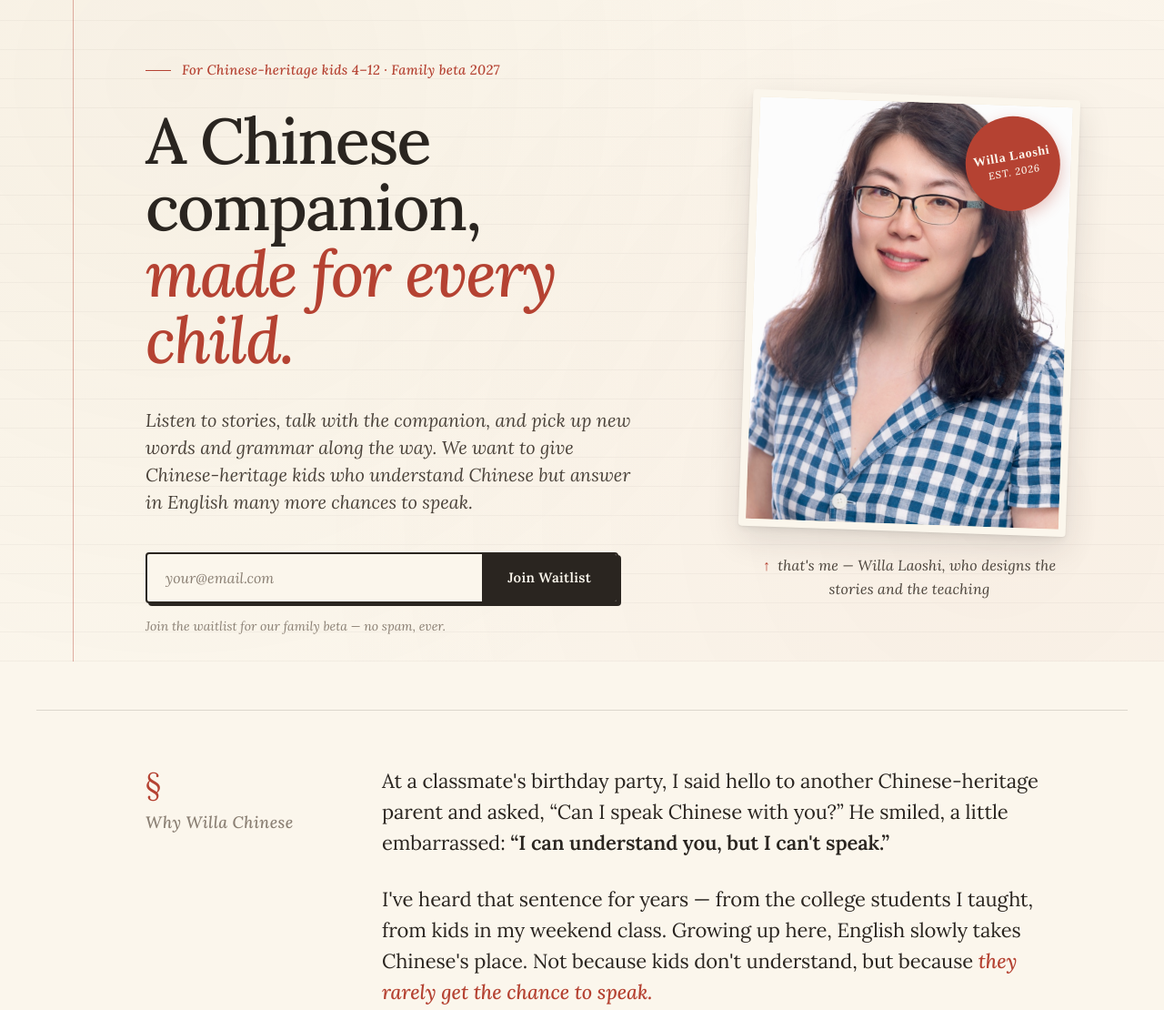
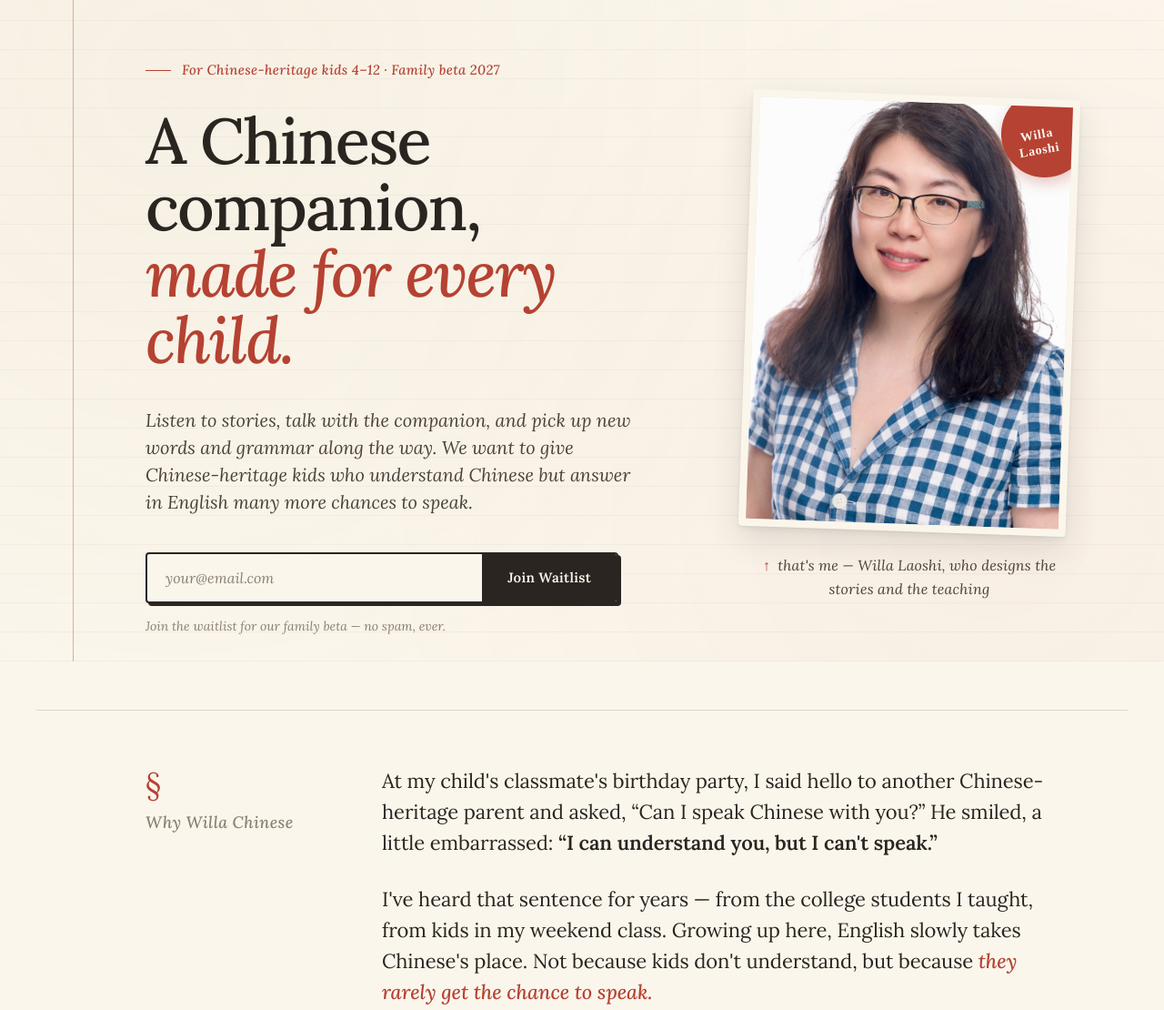
Before and after one commit to ewwanani/willachinese-landing, a plain HTML site: page index.html in a window 1280 px wide. Shown: the part 73-1183 px from the top of the page at 91% size. Drawn offline with Linux system fonts and the light colour scheme.

Commit message:
Stamp: original position, two-line text, no EST

```diff
--- a/index.html
+++ b/index.html
@@ -347,10 +347,12 @@ h1 em {
 
 .portrait-stamp {
   position: absolute;
-  top: 12px;
-  right: 12px;
-  width: 104px;
-  height: 104px;
+  top: -18px;
+  right: -18px;
+  width: 96px;
+  height: 96px;
+  padding: 18px 18px 0 0;
+  box-sizing: border-box;
   background: var(--accent);
   color: var(--paper);
   border-radius: 50%;
@@ -370,7 +372,6 @@ h1 em {
   font-weight: 600;
   font-size: 14px;
   padding: 0 8px;
-  margin-bottom: 3px;
   letter-spacing: 0.05em;
 }
 
@@ -603,7 +604,7 @@ html[lang="zh-CN"] h1 { font-size: clamp(36px, 4.6vw, 62px); line-height: 1.2; }
   .form-row { flex-direction: column; }
   .form-row button { width: 100%; }
   .portrait-stamp { width: 76px; height: 76px; }
-  .portrait-stamp .zh-stamp { font-size: 17px; }
+  .portrait-stamp .zh-stamp { font-size: 12px; }
   .portrait-stamp .est { font-size: 9px; }
   .manifesto-label { font-size: 16px; }
 }
@@ -668,8 +669,7 @@ html[lang="zh-CN"] h1 { font-size: clamp(36px, 4.6vw, 62px); line-height: 1.2; }
       <img src="willa-photo.jpeg" alt="Willa Wang, founder of Willa Chinese" />
       <div class="portrait-placeholder"></div>
       <div class="portrait-stamp">
-        <span class="zh-stamp" data-en="Willa Laoshi" data-zh="Willa老师">Willa Laoshi</span>
-        <span class="est">EST. 2026</span>
+        <span class="zh-stamp" data-en="Willa<br>Laoshi" data-zh="Willa<br>老师">Willa<br>Laoshi</span>
       </div>
     </div>
     <p class="portrait-caption">
@@ -683,8 +683,8 @@ html[lang="zh-CN"] h1 { font-size: clamp(36px, 4.6vw, 62px); line-height: 1.2; }
   <div class="manifesto-grid">
     <div class="manifesto-label" data-en="Why Willa Chinese" data-zh="为什么做 Willa Chinese">Why Willa Chinese</div>
     <div>
-      <p class="manifesto-text" data-en="At a classmate's birthday party, I said hello to another Chinese-heritage parent and asked, “Can I speak Chinese with you?” He smiled, a little embarrassed: <strong>“I can understand you, but I can't speak.”</strong>" data-zh="在孩子同学的生日派对上，我和一位华裔家长打招呼，问他：“可以跟你说中文吗？”他礼貌又有点尴尬地笑了笑：<strong>“I can understand you, but I can't speak.”</strong>">
-        At a classmate's birthday party, I said hello to another Chinese-heritage parent and asked, “Can I speak Chinese with you?” He smiled, a little embarrassed: <strong>“I can understand you, but I can't speak.”</strong>
+      <p class="manifesto-text" data-en="At my child's classmate's birthday party, I said hello to another Chinese-heritage parent and asked, “Can I speak Chinese with you?” He smiled, a little embarrassed: <strong>“I can understand you, but I can't speak.”</strong>" data-zh="在孩子同学的生日派对上，我和一位华裔家长打招呼，问他：“可以跟你说中文吗？”他礼貌又有点尴尬地笑了笑：<strong>“I can understand you, but I can't speak.”</strong>">
+        At my child's classmate's birthday party, I said hello to another Chinese-heritage parent and asked, “Can I speak Chinese with you?” He smiled, a little embarrassed: <strong>“I can understand you, but I can't speak.”</strong>
       </p>
 
       <p class="manifesto-text" data-en="I've heard that sentence for years — from the college students I taught, from kids in my weekend class. Growing up here, English slowly takes Chinese's place. Not because kids don't understand, but because <span class='pop'>they rarely get the chance to speak.</span>" data-zh="这句话我听了很多年——从我教过的华裔大学生，到周末中文学校的孩子们。在这里长大，英文会慢慢取代中文。不是孩子听不懂，而是<span class='pop'>开口说的机会太少。</span>">
```
